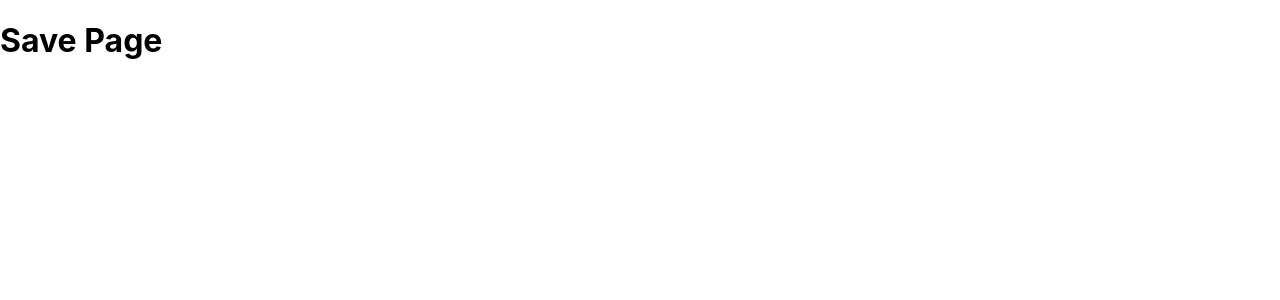
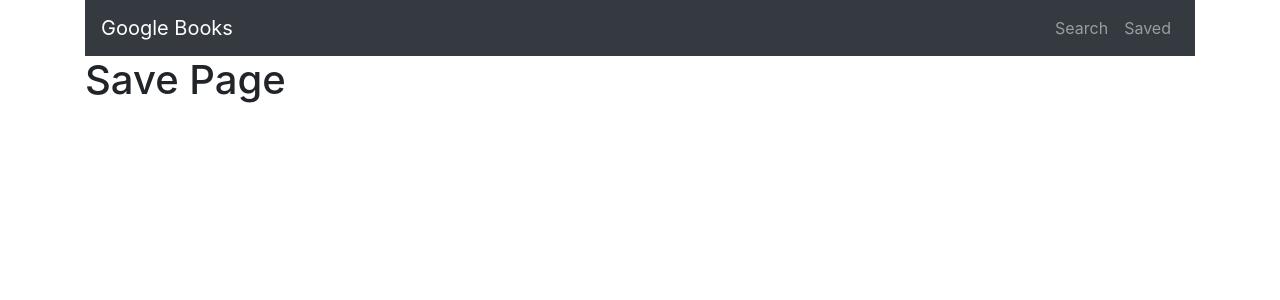
Before and after one commit to breakfastitem/GoogleBookSearch, a React (Create React App) app in the folder client/: page / in a window 1280 px wide. Shown: the top 300 px of the page. Built offline with nearby package versions, Linux system fonts and the light colour scheme.

Commit message:
Added bootstrap and created bootstrap navbar

```diff
--- a/client/package.json
+++ b/client/package.json
@@ -6,6 +6,7 @@
     "@testing-library/jest-dom": "^5.11.9",
     "@testing-library/react": "^11.2.5",
     "@testing-library/user-event": "^12.8.3",
+    "bootstrap": "^4.6.0",
     "react": "^17.0.1",
     "react-dom": "^17.0.1",
     "react-router-dom": "^5.2.0",
--- a/client/src/App.js
+++ b/client/src/App.js
@@ -2,17 +2,21 @@ import './App.css';
 import { BrowserRouter, Route, Switch } from "react-router-dom";
 import Saved from './pages/Saved/saved';
 import Search from './pages/Search/search';
+import Header from './components/Header/header';
 
 function App() {
   return (
 
+    <div className="container">
       <BrowserRouter>
+        <Header />
         <Switch>
           <Route path="/" exact component={() => <Saved />} />
           <Route path="/saved" exact component={() => <Saved />} />
           <Route path="/search" exact component={() => <Search />} />
         </Switch>
       </BrowserRouter >
+    </ div>
 
   );
 }
--- /dev/null
+++ b/client/src/components/Header/header.js
@@ -0,0 +1,30 @@
+import React from "react";
+import "./styles.css";
+
+function Header() {
+    return (
+        <nav class="navbar navbar-expand-lg navbar-dark bg-dark">
+            <a class="navbar-brand" href="./">Google Books</a>
+
+            <button class="navbar-toggler" type="button" data-toggle="collapse" data-target="#navbarNav"
+                aria-controls="navbarNav" aria-expanded="false" aria-label="Toggle navigation">
+
+                <span class="navbar-toggler-icon"></span>
+            </button>
+            <div class="collapse navbar-collapse" id="navbarNav">
+                <ul class="navbar-nav ml-auto">
+
+                    <li class="nav-item">
+                        <a class="nav-link" href="./Search">Search</a>
+                    </li>
+                    <li class="nav-item">
+                        <a class="nav-link" href="./saved">Saved</a>
+                    </li>
+
+                </ul>
+            </div>
+        </nav>);
+}
+
+
+export default Header;
--- a/client/src/index.js
+++ b/client/src/index.js
@@ -3,6 +3,8 @@ import ReactDOM from 'react-dom';
 import './index.css';
 import App from './App';
 import reportWebVitals from './reportWebVitals';
+import "../node_modules/bootstrap/dist/css/bootstrap.min.css";
+
 
 ReactDOM.render(
   <React.StrictMode>
```
Also changed, not shown: client/src/components/Header/styles.css (added), client/src/logo.svg (deleted), 1 other file (tests, documents, lock files or other folders). Lines whose indentation alone changed are shown as unchanged.
